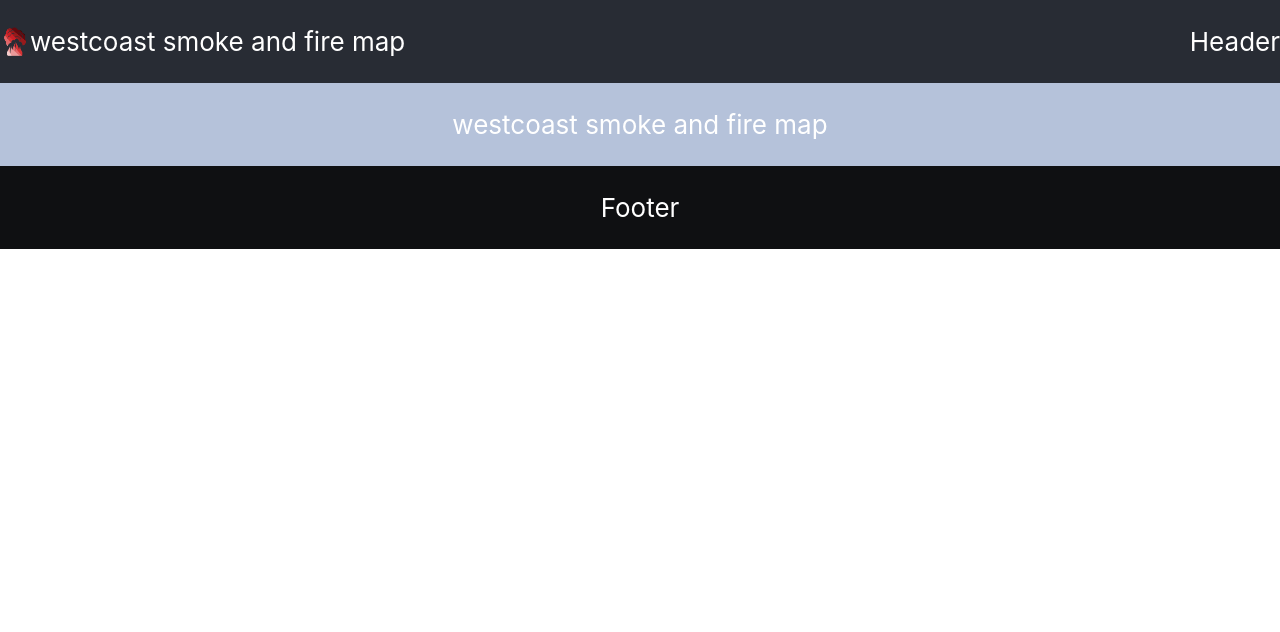
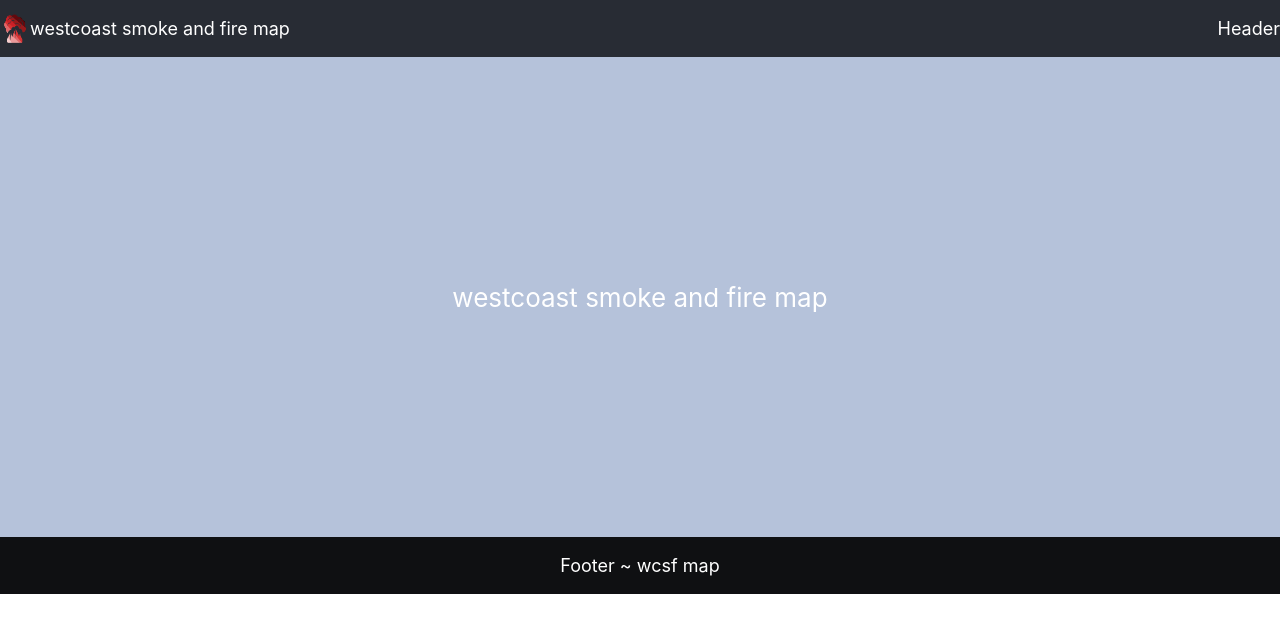
Before and after one commit to xnd0/westcoast-smokeandfire, a React (Create React App) app: page / in a window 1280 px wide. Shown: the top 632 px of the page. Built offline with nearby package versions, Linux system fonts and the light colour scheme.

Commit message:
adjusted component screensizing

```diff
--- a/src/App.css
+++ b/src/App.css
@@ -15,18 +15,18 @@
 
 .App-header {
   background-color: #282c34;
-  min-height: 5vh;
+  min-height: 4vh;
   display: flex;
   flex-direction: row;
   align-items: center;
   justify-content: center;
-  font-size: calc(10px + 2vmin);
+  font-size: calc(10px + 1vmin);
   color: white;
 }
 
 .App-main {
   background-color: #b5c2da;
-  min-height: 5vh;
+  min-height: 60vh;
   display: flex;
   flex-direction: column;
   align-items: center;
@@ -49,12 +49,12 @@
 
 .App-footer {
   background-color: #0f1012;
-  min-height: 5vh;
+  min-height: 4vh;
   display: flex;
   flex-direction: column;
   align-items: center;
   justify-content: center;
-  font-size: calc(10px + 2vmin);
+  font-size: calc(10px + 1vmin);
   color: white;
 }
 
--- a/src/components/Footer.js
+++ b/src/components/Footer.js
@@ -5,7 +5,7 @@ export default function Footer() {
 
     return (
         <div className='App-footer'>
-            <p>Footer</p>
+            <p>Footer ~ wcsf map</p>
         </div>
     );
 };
```
